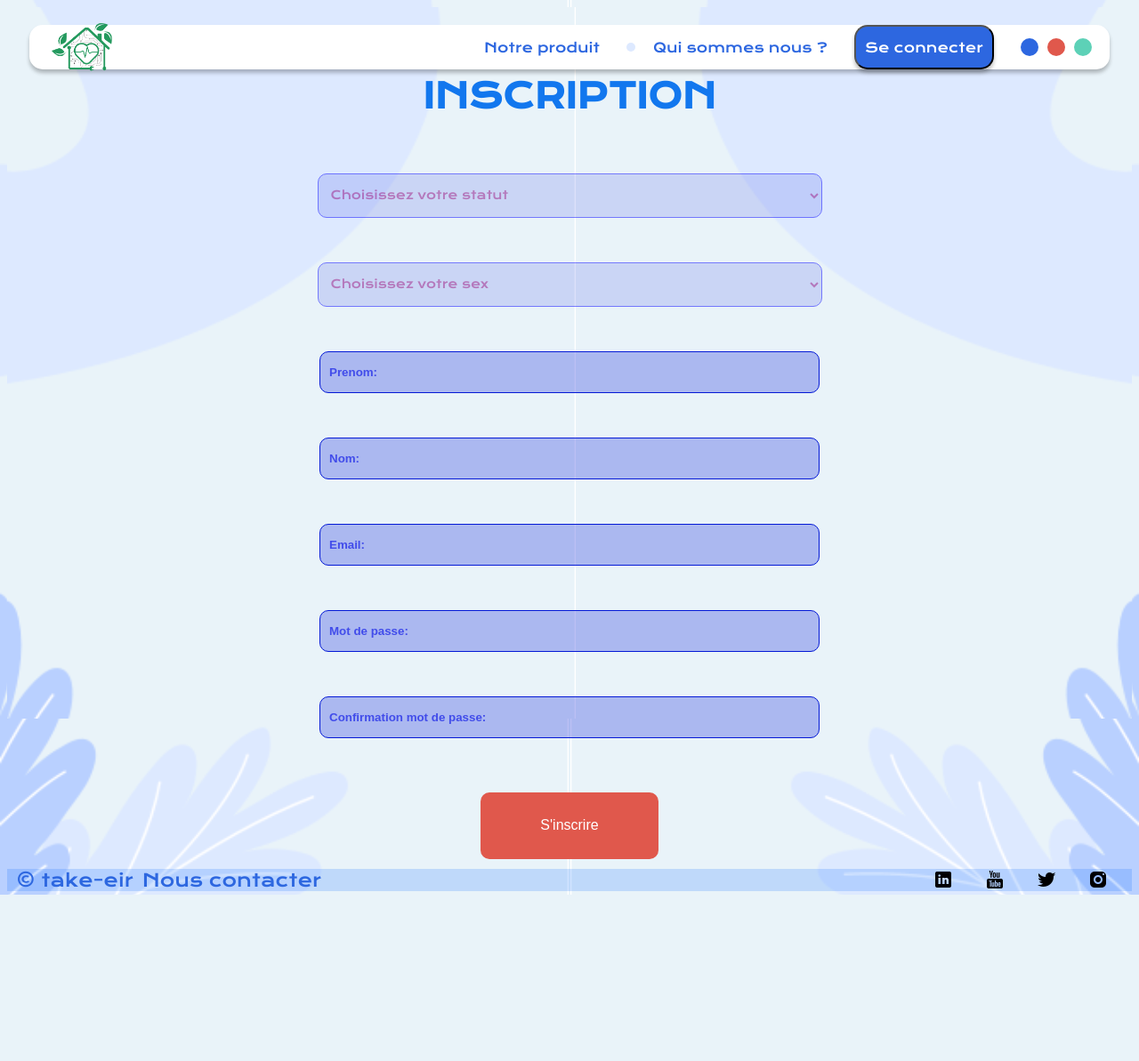
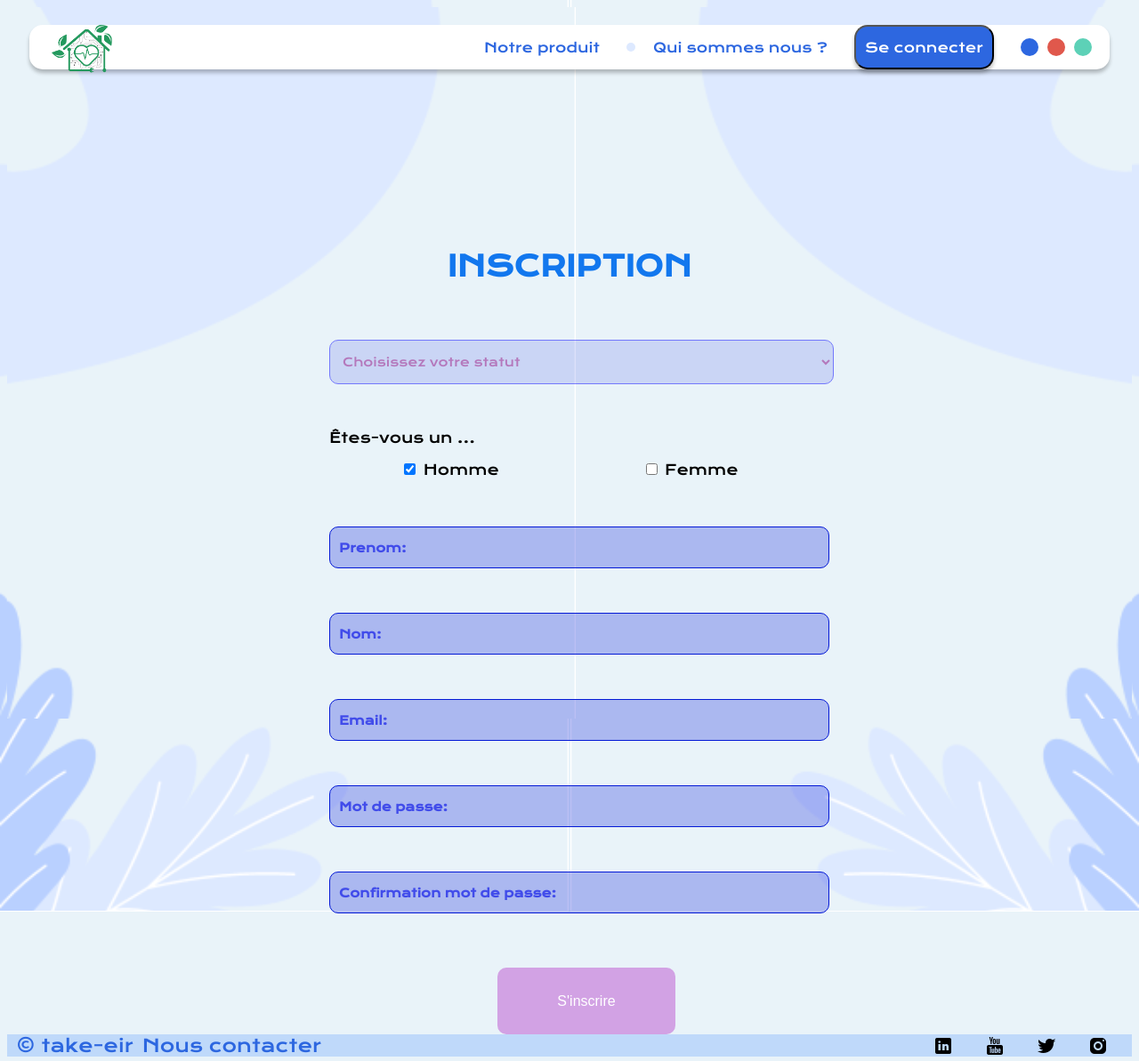
Before and after one commit to Theophile-Wemaere/take-eir-app, a PHP site: page /register.php in a window 1280 px wide. Shown: the whole page at 89% size. Before the commit the page ends 1006 px from the top, so only its background shows below. Run offline with PHP 8.4, Linux system fonts and the light colour scheme.

Commit message:
add sex register pre prod

```diff
--- a/CSS/register.css
+++ b/CSS/register.css
@@ -1,28 +1,42 @@
-.title_register {
-  margin-bottom: 5%;
-  text-align: center;
-  color: #1277ee;
-  font-family: "Krona One", sans-serif;
-  font-size: 3vw;
+.sex{
+  margin-bottom: 10%;
+  display: flex;
+  justify-content: space-around;
 }
 
-.form_inscription {
-  max-width: 540px;
-  width: 90%;
-  display: flex;
-  flex-direction: column;
-  align-items: center;
+hr{
+  border:0px;
+}
+
+label{
+  font-family: "Krona ONE";
+}
+.title_register{
+  margin-bottom: 5%;
+  margin-top :17.5% ;
+  text-align: center;
+  color: #1277EE;
+  font-family: 'Krona One',sans-serif;
+}
+
+.form_inscription{
+  width: 540px;
+
+}
+input{
+  font-family: 'Krona One';
 }
 
 .inscription {
   display: flex;
   flex-direction: column;
   align-items: center;
-  justify-content: center;
-  font-family: "Reem Kufi", sans-serif;
-  max-height: 100%;
-  width: 100%;
+  font-family: 'Krona One',sans-serif;
+  height: 90%;
+  width:100%;
 }
+
+
 
 .register_button {
   border: 0;
@@ -32,17 +46,46 @@
   text-align: center;
   color: #fff;
   border-radius: 10px;
-  background-color: #e0584c;
+  background-color: rgb(182, 63, 202,0.45);
   width: 200px;
   height: 75px;
   margin-top: 2%;
-  margin-bottom: 2%;
+  margin-left: 35%;
 }
 
-.register_button:hover {
-  opacity: 0.8;
-  transform: scale(1.1);
-  transition: 0.3s ease-in-out;
+.register_button:hover{
+  background-color: rgb(182, 63, 202,0.75);
+}
+
+
+.Nom, .Prénom, .email, .mdp,.health_key{
+  padding: 10px;
+  height: 25px;
+  width: 100%;
+  margin-bottom: 50px;
+  background-color: rgb(4, 25, 214,0.27);
+  border: 1px solid rgb(4, 25, 214);
+  border-radius: 10px;
+}
+
+
+::-webkit-input-placeholder {
+  color: rgb(26, 35, 232,0.73);
+  font-weight: bold;
+
+}
+::-moz-placeholder {
+  color: rgb(26, 35, 232,0.73);
+  font-weight: bold;
+}
+
+:-ms-input-placeholder {
+  color: rgb(26, 35, 232,0.73);
+  font-weight: bold;
+}
+:-moz-placeholder {
+  color: rgb(26, 35, 232,0.73);
+  font-weight: bold;
 }
 
 .type{
@@ -58,35 +101,114 @@
   opacity: 0.5;
 }
 
-
-.Nom,
-.Prénom,
-.email,
-.mdp,
-.health_key {
-  padding: 10px;
-  height: 25px;
-  width: 100%;
-  margin-bottom: 50px;
-  background-color: rgb(4, 25, 214, 0.27);
-  border: 1px solid rgb(4, 25, 214);
-  border-radius: 10px;
+.top-bar {
+  background-color: #ffffff;
+  position: absolute;
+  top: 20px;
+  left: 2%;
+  right: 2%;
+  display: flex;
+  width: 96%;
+  height: 10%;
+  border-radius: 15px;
+  align-items: center;
+  justify-content: right;
+  box-shadow: 0px 4px 4px rgba(0, 0, 0, 0.25);
 }
 
-::-webkit-input-placeholder {
-  color: rgb(26, 35, 232, 0.73);
-  font-weight: bold;
-}
-::-moz-placeholder {
-  color: rgb(26, 35, 232, 0.73);
-  font-weight: bold;
+.top-bar a {
+  display: flex;
+  align-items: center;
+  justify-content: center;
+  float: right;
+  height: 50px;
+  color: #2d67e0;
+  margin-right: 10px;
+  text-decoration: none;
+  border-radius: 15px;
+  font-family: "Krona One", sans-serif;
+  font-style: normal;
+  font-weight: 400;
+  font-size: 15px;
 }
 
-:-ms-input-placeholder {
-  color: rgb(26, 35, 232, 0.73);
-  font-weight: bold;
+.top-bar-img {
+  display: block;
+  position: absolute;
+  left: 1%;
+  top: 14%;
+  width: auto;
+  height: 80%;
 }
-:-moz-placeholder {
-  color: rgb(26, 35, 232, 0.73);
-  font-weight: bold;
+
+.top-bar-img img {
+  width: 100%;
+  height: 100%;
 }
+
+.page-button {
+  height: 50px;
+  float: right;
+  padding: 10px 10px;
+  text-align: right;
+  background-color: #ffffff;
+  margin-right: 10px;
+  border-radius: 15px;
+  color: #2d67e0;
+  font-family: "Krona One", sans-serif;
+  font-style: normal;
+  font-weight: 400;
+  font-size: 15px;
+  border: 0;
+}
+
+.page-button:hover {
+  background-color: #dde9ff;
+}
+
+.login-button {
+  height: 50px;
+  float: right;
+  padding: 10px 10px;
+  text-align: right;
+  background-color: #2d67e0;
+  margin-right: 10px;
+  border-radius: 15px;
+  color: #ffffff;
+  font-family: "Krona One", sans-serif;
+  font-style: normal;
+  font-weight: 400;
+  font-size: 15px;
+  box-shadow: 0px 4px 4px rgba(0, 0, 0, 0.25);
+}
+
+.login-button:hover {
+  background-color: #3f2de1;
+  box-shadow: 0px 8px 8px rgba(0, 0, 0, 0.5);
+}
+
+.separator {
+  margin-right: 10px;
+  width: 10px;
+  height: 10px;
+  border-radius: 25px;
+  background-color: #dde9ff;
+}
+
+.sphere {
+  margin-right: 10px;
+  width: 20px;
+  height: 20px;
+  border-radius: 25px;
+}
+
+@media(max-width:800px){
+  .register_button{
+      margin-left: 33%;
+  }
+
+  .title_register{
+      margin-top: 25%;
+  }
+
+}
--- a/register.php
+++ b/register.php
@@ -70,12 +70,19 @@
                 <option value="medecin">Medecin</option>
             </select>
 
-            <select name="personType" class="type">
-                <option value="select">Choisissez votre sex</option>
-                <option value="Patient/Famille">Homme</option>
-                <option value="medecin">Femme</option>
-                <option value="medecin">Autres</option>
-            </select>
+            <label>Êtes-vous un ...</label>
+            <hr>
+            <div class="sex">
+                <div class="h">
+                <input type="checkbox" id="h" name="h" checked>
+                <label for="h">Homme</label>
+                </div>
+
+                <div class="f">
+                <input type="checkbox" id="f" name="f">
+                <label for="f">Femme</label>
+                </div>
+              </div>
 
             <input class="Nom" type="text" name="name" placeholder="Prenom:">
             <input class="Prénom" type="text" name="surname" placeholder="Nom:">
```
